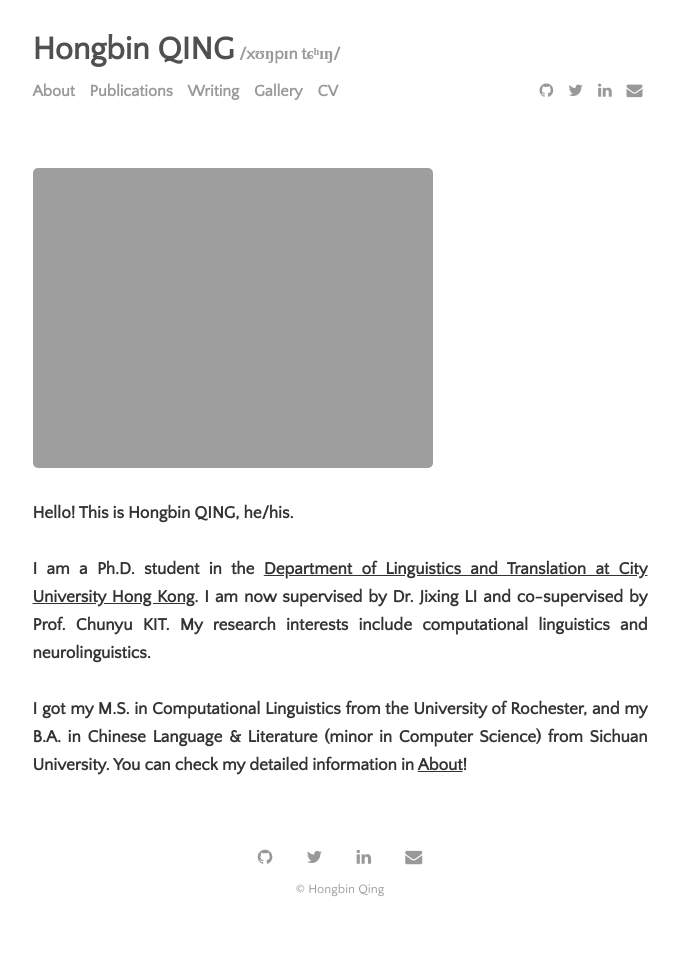
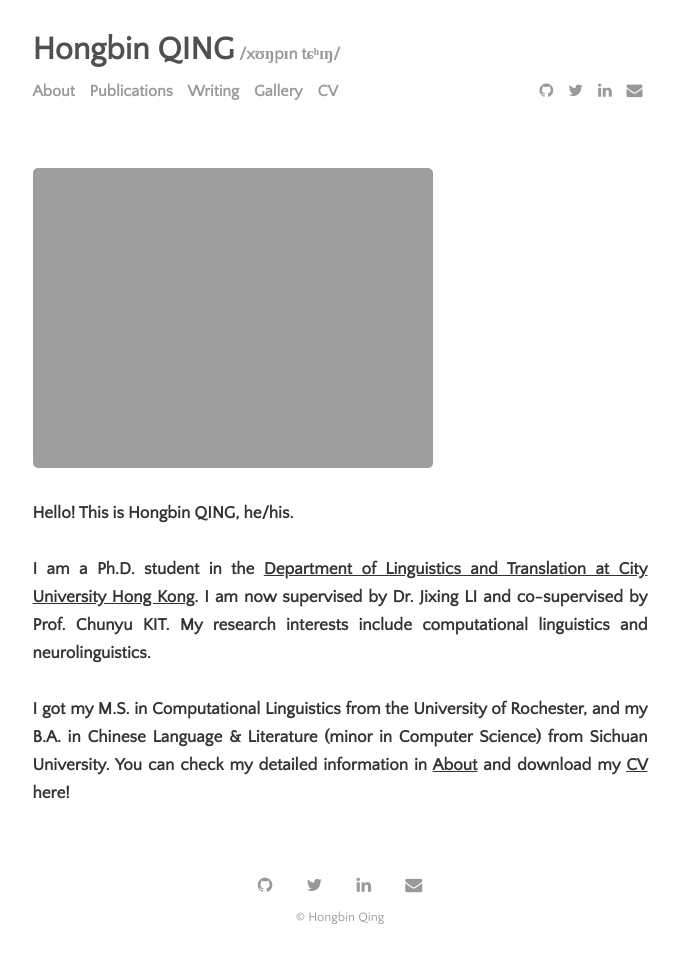
Before and after one commit to hongbinqing/hongbinqing.github.io, a Jekyll site: the page built from index.html, in a window 1280 px wide. Shown: the whole page, without its empty margins (300-980 px from the left). Built offline with Jekyll 4.4.1, drawn with Linux system fonts in a browser that asks for light colours; the list of posts is cut into pages by our own code; before the commit the page ends 935 px from its top, so only the background shows below that.

Commit message:
Update index.html

```diff
--- a/index.html
+++ b/index.html
@@ -15,6 +15,6 @@ title: Home
 
   I am a Ph.D. student in the <a href="https://lt.cityu.edu.hk/">Department of Linguistics and Translation at City University Hong Kong</a>. I am now supervised by Dr. Jixing LI and co-supervised by Prof. Chunyu KIT. My research interests include computational linguistics and neurolinguistics.<br><br>
 
-  I got my M.S. in Computational Linguistics from the University of Rochester, and my B.A. in Chinese Language & Literature (minor in Computer Science) from Sichuan University. You can check my detailed information in <a href="https://hongbinqing.github.io/about.html">About</a>! <br>
+  I got my M.S. in Computational Linguistics from the University of Rochester, and my B.A. in Chinese Language & Literature (minor in Computer Science) from Sichuan University. You can check my detailed information in <a href="https://hongbinqing.github.io/about.html">About</a> and download my <a href="CV.pdf" class="body">CV</a> here! <br>
   </h4>
 </div>
```
